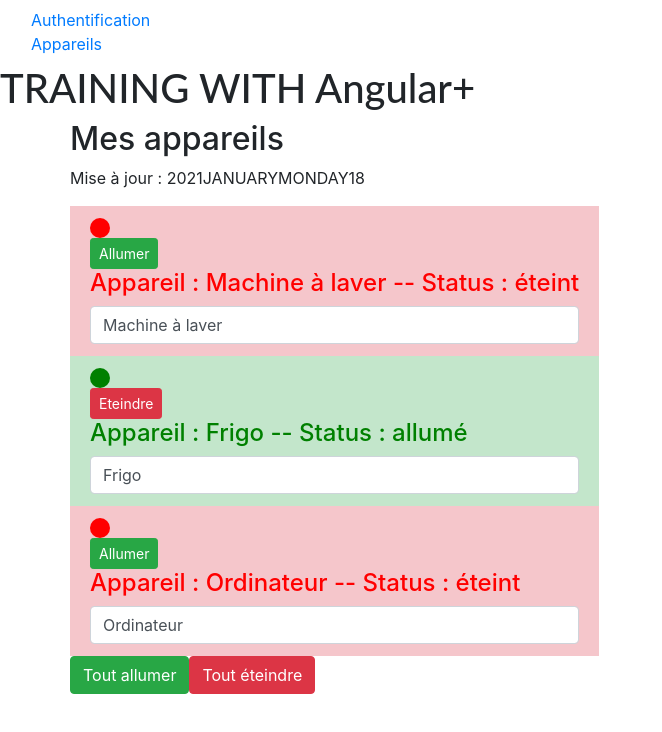
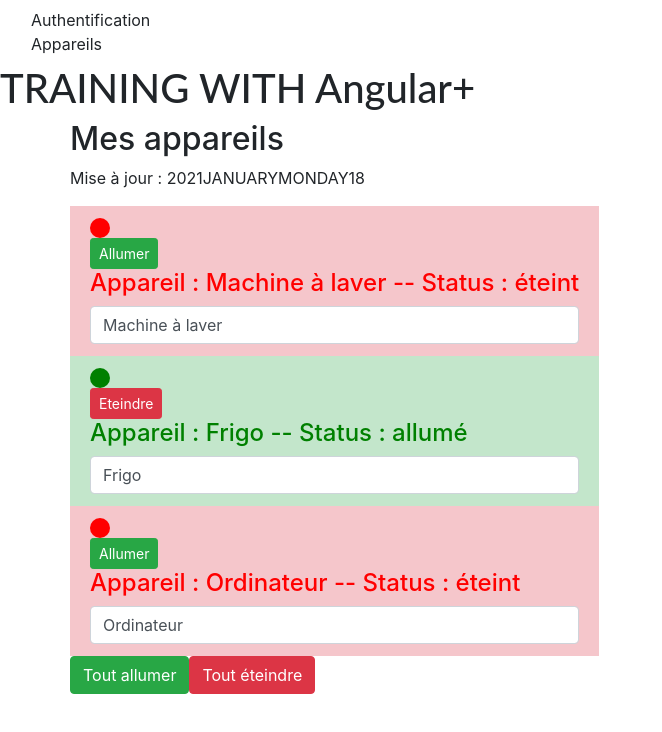
Before and after one commit to KAISCHIHAOUI/angular-tuto-one, an Angular app: page / in a window 1280 px wide. Shown: the top 732 px of the page, without its empty margins (0-662 px from the left). Built offline with nearby package versions, Linux system fonts and the light colour scheme.

Commit message:
1 file modified

```diff
--- a/src/app/app.component.html
+++ b/src/app/app.component.html
@@ -2,8 +2,8 @@
 	<div class="container-fluid">
 		<div class="navbar-collapse">
 			<ul class="nav navbar-nav">
-				<li><a href="#">Authentification</a></li>
-				<li class="active"><a href="#">Appareils</a></li>
+				<li><a routeLink="auth">Authentification</a></li>
+				<li><a routeLink="appareils">Appareils</a></li>
 			</ul>
 		</div>
 	</div>
```
